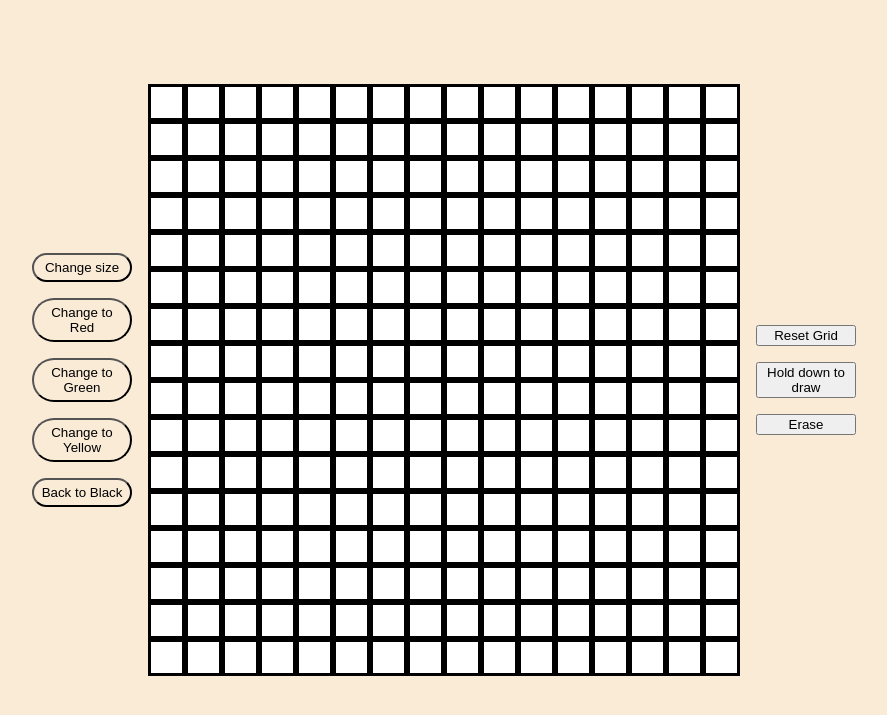
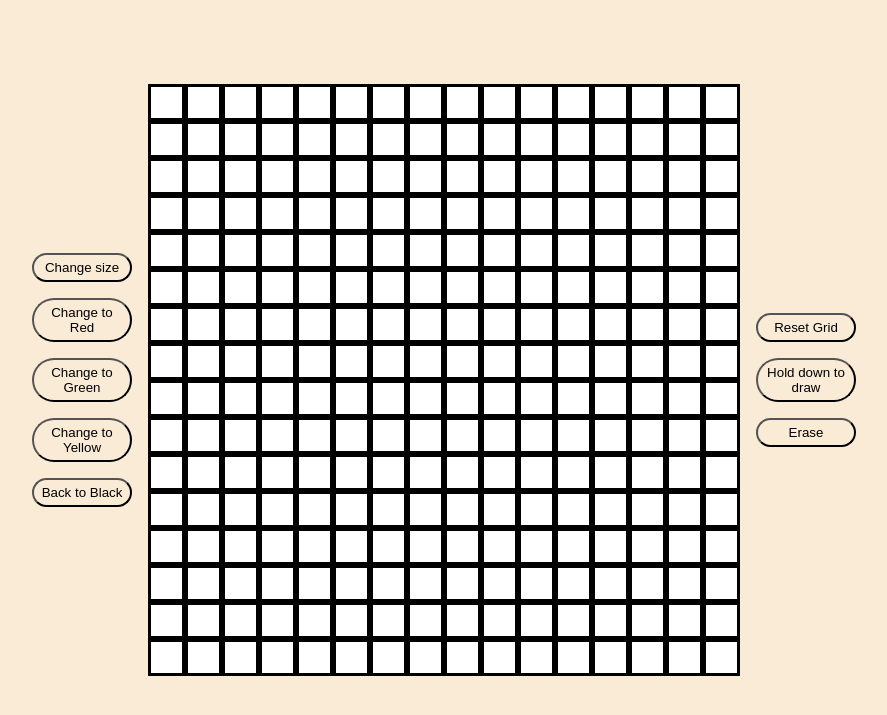
Before and after one commit to try6biscuits/etch-a-sketch, a plain HTML site: page index.html in a window 1280 px wide. Shown: the part 97-812 px from the top of the page, without its empty margins (196-1083 px from the left). Drawn offline with Linux system fonts and the light colour scheme.

Commit message:
add style to second container buttons

```diff
--- a/style.css
+++ b/style.css
@@ -24,7 +24,10 @@ body {
 .changeToRedBtn,
 .changeToGreenBtn,
 .changeToYellowBtn,
-.changeToBlackBtn {
+.changeToBlackBtn,
+.resetButton,
+.holdDownButton,
+.eraseButton {
     border-radius: 28px;
     padding: 5px;
     background-color: antiquewhite;
```
